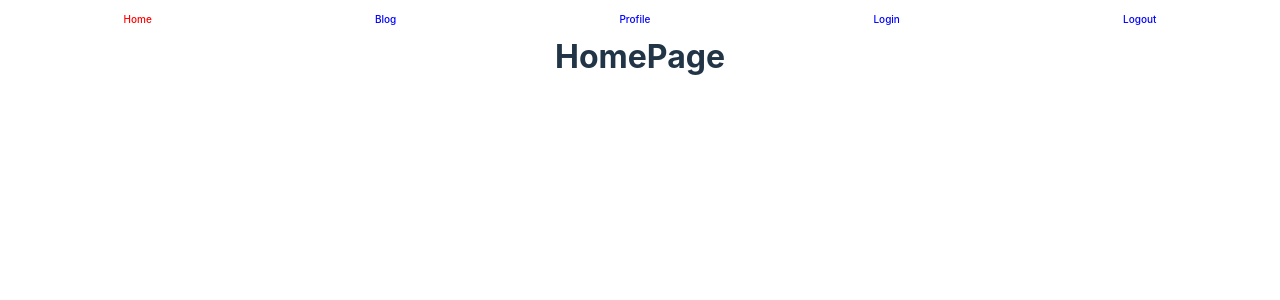
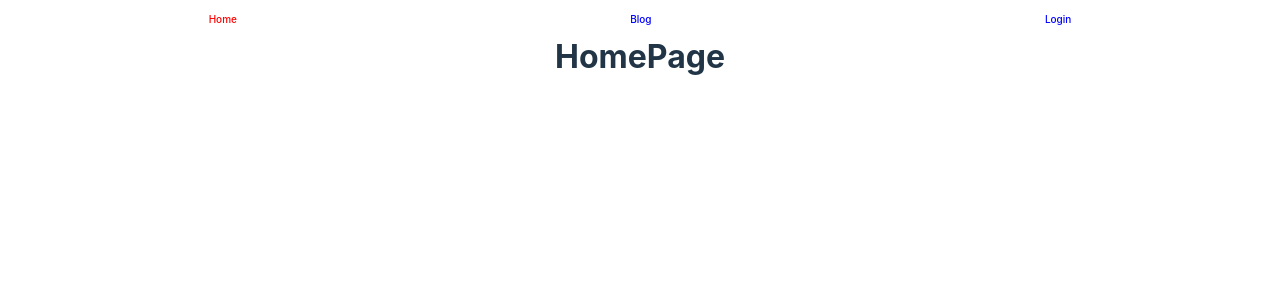
Before and after one commit to IngDonovan/proy-routes, a React (Vite) app: page / in a window 1280 px wide. Shown: the top 300 px of the page. Built offline with nearby package versions, Linux system fonts and the light colour scheme.

Commit message:
conditional to menu

```diff
--- a/src/Components/Menu/index.jsx
+++ b/src/Components/Menu/index.jsx
@@ -1,12 +1,17 @@
 import React from 'react';
 import { Link, NavLink } from 'react-router-dom';
+import { useAuth } from '../../auth';
 import './Menu.css'
 
 function Menu() {
+  const auth = useAuth();
   return (
     <nav>
       <ul>
-      {routes2.map(route => (
+      {routes2.map(route => {
+      if (route.publicOnly && auth.user) return null;
+      if (route.private && !auth.user) return null;
+      return (
           <li key={route.id}>
             <NavLink
 
@@ -19,7 +24,8 @@
               {route.text}
             </NavLink>
           </li>
-        ))}
+        );
+      })}
         {/* <li>
           <Link to="/">Home</Link>
         </li>
@@ -80,26 +86,32 @@
     id:1,
     to: '/',
     text: 'Home',
+    private:false,
   },
   {
     id:2,
     to: '/blog',
     text: 'Blog',
+    private:false,
   },
   {
     id:3,
     to: '/profile',
     text: 'Profile',
+    private:true,
   },
   {
     id:4,
     to: '/login',
     text: 'Login',
+    private:false,
+    publicOnly: true,
   },
   {
     id:5,
     to: '/logout',
     text: 'Logout',
+    private:true,
   },
 ];
 
```
